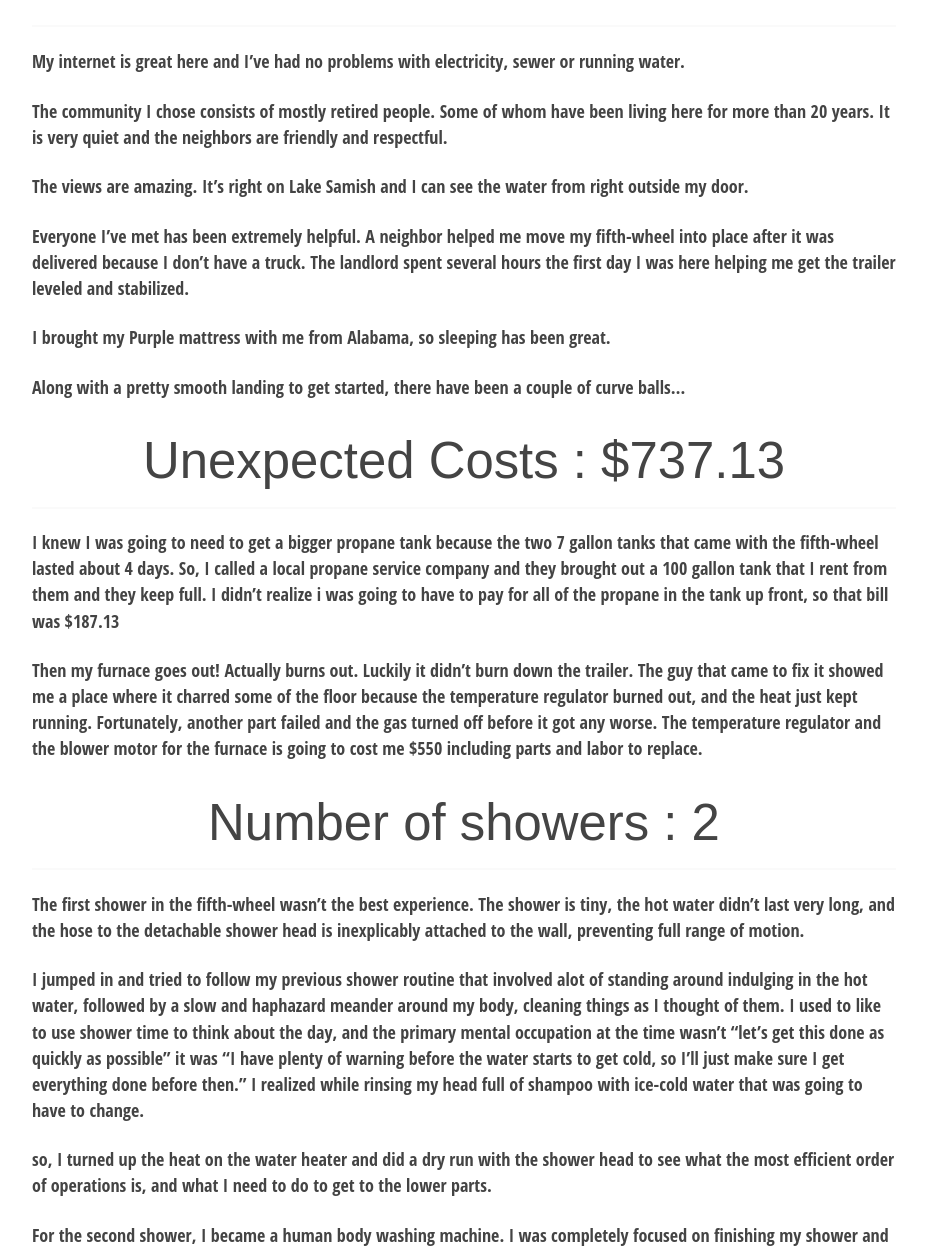
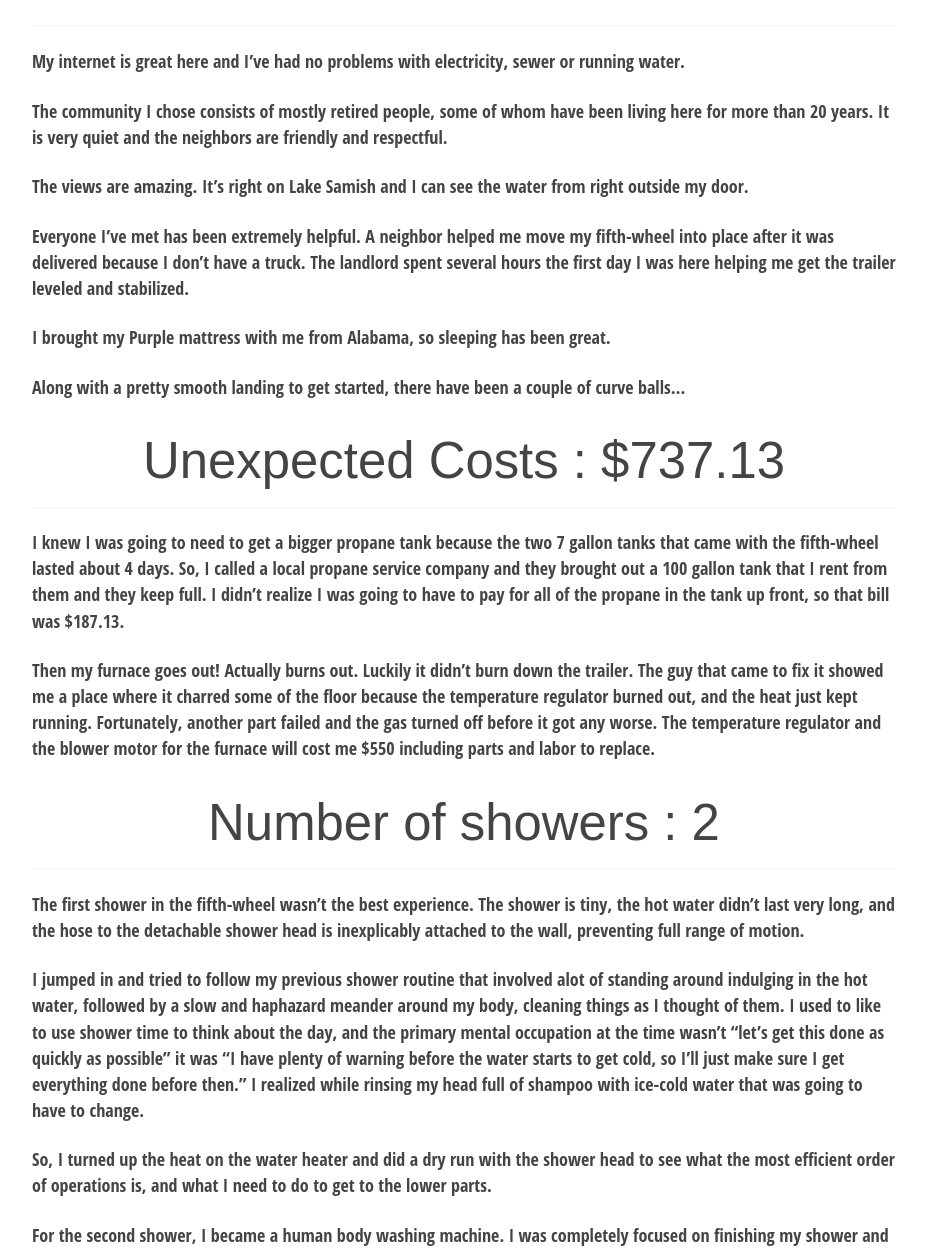
Before and after one commit to chrisdrappier/chrisdrappier.github.io, a Jekyll site: the page built from _posts/2017-12-17-seven-days-fulltiming.md, in a window 1280 px wide. Shown: the part 374-1626 px from the top of the page, without its empty margins (176-1103 px from the left). Built offline with Jekyll 4.4.1, drawn with Linux system fonts in a browser that asks for light colours.

Commit message:
proofreading edits

```diff
--- a/_posts/2017-12-17-seven-days-fulltiming.md
+++ b/_posts/2017-12-17-seven-days-fulltiming.md
@@ -11,7 +11,7 @@ tags: personal fulltiming
 
 My internet is great here and I've had no problems with electricity, sewer or running water.
 
-The community I chose consists of mostly retired people. Some of whom have been living here for more than 20 years.  It is very quiet and the neighbors are friendly and respectful.
+The community I chose consists of mostly retired people, some of whom have been living here for more than 20 years.  It is very quiet and the neighbors are friendly and respectful.
 
 The views are amazing. It's right on Lake Samish and I can see the water from right outside my door.
 
@@ -23,9 +23,9 @@ Along with a pretty smooth landing to get started, there have been a couple of c
 
 ## Unexpected Costs : $737.13
 
-I knew I was going to need to get a bigger propane tank because the two 7 gallon tanks that came with the fifth-wheel lasted about 4 days. So, I called a local propane service company and they brought out a 100 gallon tank that I rent from them and they keep full. I didn't realize i was going to have to pay for all of the propane in the tank up front, so that bill was $187.13
+I knew I was going to need to get a bigger propane tank because the two 7 gallon tanks that came with the fifth-wheel lasted about 4 days. So, I called a local propane service company and they brought out a 100 gallon tank that I rent from them and they keep full. I didn't realize I was going to have to pay for all of the propane in the tank up front, so that bill was $187.13.
 
-Then my furnace goes out! Actually burns out. Luckily it didn't burn down the trailer. The guy that came to fix it showed me a place where it charred some of the floor because the temperature regulator burned out, and the heat just kept running. Fortunately, another part failed and the gas turned off before it got any worse.  The temperature regulator and the blower motor for the furnace is going to cost me $550 including parts and labor to replace.
+Then my furnace goes out! Actually burns out. Luckily it didn't burn down the trailer. The guy that came to fix it showed me a place where it charred some of the floor because the temperature regulator burned out, and the heat just kept running. Fortunately, another part failed and the gas turned off before it got any worse.  The temperature regulator and the blower motor for the furnace will cost me $550 including parts and labor to replace.
 
 ## Number of showers : 2
 
@@ -33,7 +33,7 @@ The first shower in the fifth-wheel wasn't the best experience. The shower is ti
 
 I jumped in and tried to follow my previous shower routine that involved alot of standing around indulging in the hot water, followed by a slow and haphazard meander around my body, cleaning things as I thought of them. I used to like to use shower time to think about the day, and the primary mental occupation at the time wasn't "let's get this done as quickly as possible" it was "I have plenty of warning before the water starts to get cold, so I'll just make sure I get everything done before then."  I realized while rinsing my head full of shampoo with ice-cold water that was going to have to change.
 
-so, I turned up the heat on the water heater and did a dry run with the shower head to see what the most efficient order of operations is, and what I need to do to get to the lower parts.
+So, I turned up the heat on the water heater and did a dry run with the shower head to see what the most efficient order of operations is, and what I need to do to get to the lower parts.
 
 For the second shower, I became a human body washing machine.  I was completely focused on finishing my shower and I knew exactly what approach I was going to take. My strategy while showering has become to focus 100% on cleaning tasks while I'm in there, and linger at the end if there is any hot water.  So this way I actually did finish showering with plenty of hot water to linger for a few minutes.
 
```
